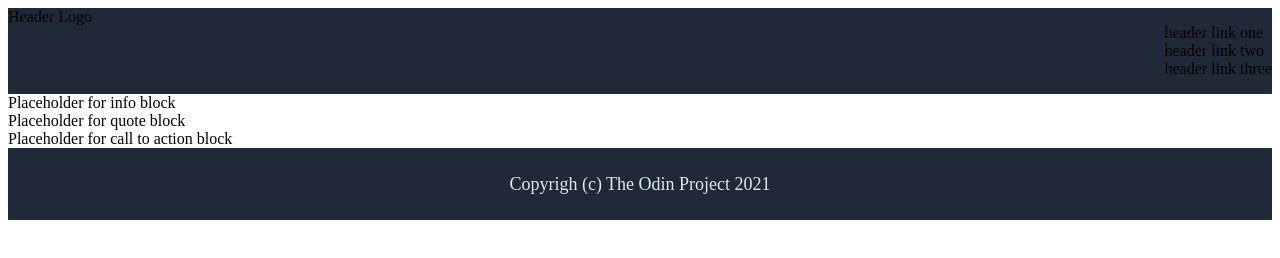
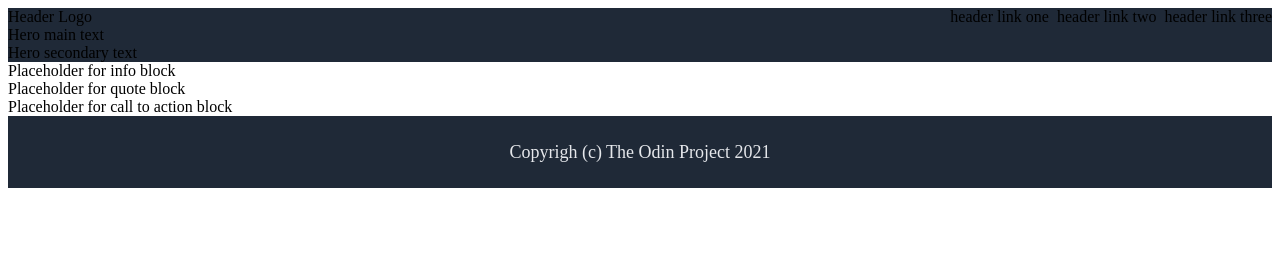
Before and after one commit to Pietro-GAS/odin-landing-page, a plain HTML site: page index.html in a window 1280 px wide. Drawn offline with Linux system fonts and the light colour scheme.

Commit message:
Add hero placeholder text

```diff
--- a/css/style.css
+++ b/css/style.css
@@ -14,6 +14,10 @@ body {
 
 .header ul {
     list-style-type: none;
+    display: flex;
+    margin: 0;
+    padding: 0;
+    gap: 8px;
 }
 
 .footer {
--- a/index.html
+++ b/index.html
@@ -10,13 +10,15 @@
 
     <div class="hero">
         <div class="header">
-            <div class="logo">Header Logo</div>
+            <div id="logo">Header Logo</div>
             <ul>
                 <li>header link one</li>
                 <li>header link two</li>
                 <li>header link three</li>
             </ul>
         </div>
+        <div id="main">Hero main text</div>
+        <div id="secondary">Hero secondary text</div>
     </div>
 
     <div class="info">Placeholder for info block
```
